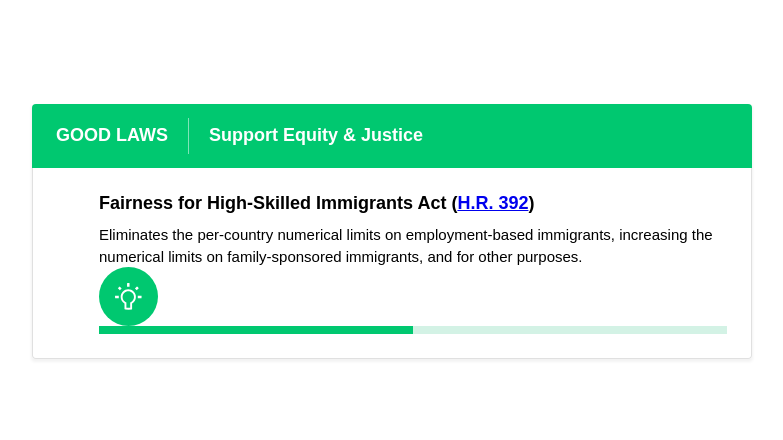
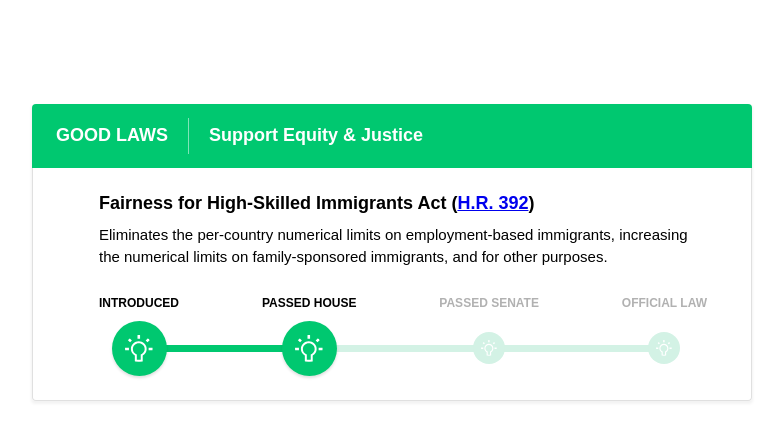
Before and after one commit to StayWokeOrg/bill-tracker-frontend, a website: page src/html/index.html in a window 1280 px wide. Shown: the whole page, without its empty margins (248-1031 px from the left). Drawn offline with Linux system fonts and the light colour scheme.

Commit message:
completes progress tracker layout for desktop

```diff
--- a/src/css/main.css
+++ b/src/css/main.css
@@ -5,19 +5,27 @@ $spacer-2: 0.75rem;
 $spacer-3: 1rem;
 $spacer-4: 1.25rem;
 $spacer-5: 1.5rem;
+$spacer-6: 1.75rem;
 
 $theme-positive-green: #00C870;
-$theme-positive-green-inactive: rgba(#50CC97, 0.25);
+$theme-positive-green-inactive: #D3F2E5;
 
+$text-muted-color: #b1b1b1;
 $border-color: #e0e0e0;
 $border-radius: 4px;
 $border: 1px solid $border-color;
 
+$font-size-caption: 0.75rem;
 $font-size-body: 0.9375rem;
 $font-size-heading: 1.125rem;
 
 $line-height-headings: 1.33;
 $line-height-body: 1.45;
+
+$progress-rail-height: 7px;
+
+$progress-step-height: 32px;
+$progress-step-done-height: 55px;
 
 %heading {
   font-size: $font-size-heading;
@@ -75,10 +83,6 @@ $line-height-body: 1.45;
   text-transform: uppercase;
 }
 
-.card-header__subtitle {
-  // color: rgba(255, 255, 255, 0.87);
-}
-
 .card-header__divider {
   background-color: rgba(255, 255, 255, 0.5);
   margin: 0.9rem $spacer-4;
@@ -94,6 +98,7 @@ $line-height-body: 1.45;
 
 .list-item {
   display: flex;
+  padding-right: $spacer-4;
 }
 
 .list-item__icon {
@@ -110,29 +115,80 @@ $line-height-body: 1.45;
 }
 
 .list-item__desc {
-  margin: 0;
+  margin: 0 0 $spacer-6 0;
 }
 
-.progress__bar {
+.progress {
+  display: flex;
   position: relative;
-  height: 8px;
-  background-color: $theme-positive-green-inactive;
-
+  justify-content: space-between;
 }
 
-.progress__bar:after {
-  content: '';
-  position: absolute;
-  height: 8px;
-  width: 50%;
-  background-color: $theme-positive-green;
+.progress-step {
+  display: inline-flex;
+  flex-direction: column;
+  align-items: center;
+  justify-content: flex-end;
+  padding-bottom: calc($progress-step-done-height / 2 - $progress-step-height / 2);
+}
+
+.progress-step__title {
+  font-size: $font-size-caption;
+  text-transform: uppercase;
+  text-align: center;
+  margin-top: 0;
+  margin-bottom: auto;
+  color: $text-muted-color;
 }
 
 .progress-step__icon {
   content: svg-load(../images/icon-lightbulb.svg, fill=#fff);
-  padding: $spacer-3;
+  padding: calc($progress-step-height / 4);
+  width: calc($progress-step-height / 2);
+  height: calc($progress-step-height / 2);
   border-radius: 50%;
-  width: 27px;
-  height: 27px;
+  background-color: $theme-positive-green-inactive;
+}
+
+.progress-step--done {
+  padding-bottom: 0;
+
+  .progress-step__title {
+    color: #000;
+    margin-bottom: $spacer;
+  }
+
+  .progress-step__icon {
+    content: svg-load(../images/icon-lightbulb.svg, fill=#fff);
+    padding: calc($progress-step-done-height / 4);
+    width: calc($progress-step-done-height / 2);
+    height: calc($progress-step-done-height / 2);
+    border-radius: 50%;
+    background-color: $theme-positive-green;
+    box-shadow: 0 2px 3px 0 rgba(0, 0, 0, 0.13);
+  }
+}
+
+.progress-bar {
+  position: absolute;
+  width: 100%;
+  bottom: calc($progress-step-done-height / 2);
+  margin-bottom: -calc($progress-rail-height / 2);
+}
+
+.progress-bar__inner {
+  z-index: -10;
+  position: relative;
+  height: $progress-rail-height;
+  background-color: $theme-positive-green-inactive;
+  margin: 0 40px;
+}
+
+.progress-bar__inner:after {
+  content: '';
+  position: absolute;
+  height: $progress-rail-height;
+  width: 33%;
   background-color: $theme-positive-green;
+  z-index: 10;
 }
--- a/src/html/index.html
+++ b/src/html/index.html
@@ -30,12 +30,27 @@
                 <p class="list-item__desc">
                   Eliminates the per-country numerical limits on employment-based immigrants, increasing the numerical limits on family-sponsored immigrants, and for other purposes.
                 </p>
-                <div class="progress-wrapper">
+                <div class="progress">
+                  <div class="progress-step progress-step--done">
+                    <h5 class="progress-step__title">Introduced</h5>
+                    <div class="progress-step__icon"></div>
+                  </div>
+                  <div class="progress-step progress-step--done">
+                    <h5 class="progress-step__title">Passed House</h5>
+                    <div class="progress-step__icon"></div>
+                  </div>
                   <div class="progress-step">
-                    <div class="progress-step__icon">
-                    </div>
+                    <h5 class="progress-step__title">Passed Senate</h5>
+                    <div class="progress-step__icon"></div>
                   </div>
-                  <div class="progress__bar"></div>
+                  <div class="progress-step">
+                    <h5 class="progress-step__title">Official Law</h5>
+                    <div class="progress-step__icon"></div>
+                  </div>
+
+                  <div class="progress-bar">
+                    <div class="progress-bar__inner"></div>
+                  </div>
                 </div>
               </div>
             </li>
```
Also changed, not shown: dist/rm-bill-tracker.css.
